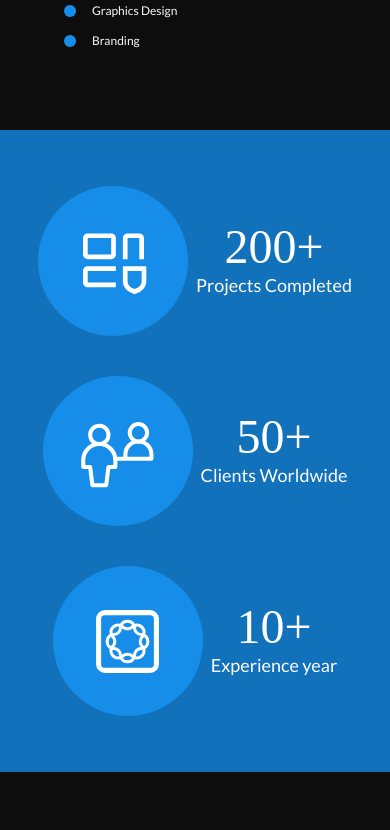
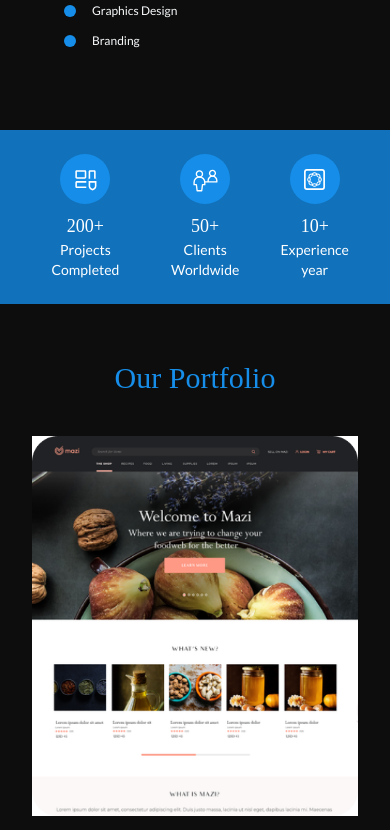
Before and after one commit to NexaPluse/NexaPluse, a React (Vite) app: page / in a window 390 px wide. Shown: the part 2500-3330 px from the top of the page. Built offline with nearby package versions, Linux system fonts and the light colour scheme; a web font is replaced by a local one.

Commit message:
ui fixes

```diff
--- a/src/containers/achievement/index.tsx
+++ b/src/containers/achievement/index.tsx
@@ -4,15 +4,22 @@ import experience from "@/assets/images/experience.svg";
 export default function Achievement() {
   return (
     <section className="w-full bg-secondary" id="achievement">
-      <div className="container py-14 flex flex-col lg:flex-row gap-10 lg:gap-20 items-center justify-center">
+      <div className="container py-6 md:py-14 flex  gap-4 lg:gap-20 items-center justify-center">
         {achievements.map((a, index) => (
-          <div key={index} className="flex items-center gap-2">
-            <div className="w-[150px] h-[150px] rounded-full bg-primary flex justify-center items-center">
-              <img src={a.icon} alt="icon" className="w-[75px] h-[75px]" />
+          <div
+            key={index}
+            className="flex flex-col md:flex-row items-center gap-2"
+          >
+            <div className="w-[50px] h-[50px] md:w-[150px] md:h-[150px] rounded-full bg-primary flex justify-center items-center">
+              <img
+                src={a.icon}
+                alt="icon"
+                className="w-[25px] h-[25px] md:w-[75px] md:h-[75px]"
+              />
             </div>
             <div className="flex flex-col items-center text-white">
-              <h6 className="font-heading text-5xl">{a.value}</h6>
-              <p className="text-lg text-center">{a.title}</p>
+              <h6 className="font-heading text-lg md:text-5xl">{a.value}</h6>
+              <p className="text-sm md:text-lg text-center">{a.title}</p>
             </div>
           </div>
         ))}
--- a/src/containers/consultation/index.tsx
+++ b/src/containers/consultation/index.tsx
@@ -6,17 +6,21 @@ export default function Consultation() {
     <section className="w-full scroll-m-20" id="consultation">
       <div className="bg-secondary">
         <div className="container flex flex-col justify-center gap-6 items-center py-14">
-          <h2 className="text-5xl text-white font-heading">Pricing</h2>
+          <h2 className="text-3xl lg:text-5xl text-white font-heading">
+            Pricing
+          </h2>
           <PricingForm />
         </div>
       </div>
       <div className="container py-32 flex flex-col gap-10 lg:gap-20">
-        <h2 className="text-5xl text-primary font-heading">Contact Us</h2>
+        <h2 className="text-3xl lg:text-5xl text-primary font-heading">
+          Contact Us
+        </h2>
         <div className="flex flex-col lg:flex-row gap-10 lg:gap-20 justify-center max-lg:items-center">
           {consultations.map((consultation, index) => (
             <div
               key={index}
-              className="flex flex-col gap-4 items-center p-8 rounded-xl transition-all duration-300 hover:shadow-box dark:hover:shadow-boxDark w-[300px] h-[300px] text-2xl text-center text-primary"
+              className="flex flex-col gap-4 items-center p-8 rounded-xl transition-all duration-300 hover:shadow-box dark:hover:shadow-boxDark w-full md:w-[300px] md:h-[300px] text-lg md:text-2xl text-center text-primary"
             >
               {consultation.icon}
               <p>{consultation.text}</p>
@@ -31,17 +35,17 @@ export default function Consultation() {
 
 const consultations = [
   {
-    icon: <PhoneIcon className="w-24 h-24" />,
+    icon: <PhoneIcon className="h-12 w-12 md:w-24 md:h-24" />,
     text: "Call us on",
     href: "+2349012345678",
   },
   {
-    icon: <MailIcon className="w-24 h-24" />,
+    icon: <MailIcon className="h-12 w-12 md:w-24 md:h-24" />,
     text: "Send us an Email",
     href: "info@nexapluse.com",
   },
   {
-    icon: <Building2Icon className="w-24 h-24" />,
+    icon: <Building2Icon className="h-12 w-12 md:w-24 md:h-24" />,
     text: "Opening Hours",
     href: "8:00 am - 5:00 pm Mondays - Friday",
   },
--- a/src/containers/hero/index.tsx
+++ b/src/containers/hero/index.tsx
@@ -12,7 +12,7 @@ export default function Hero() {
               Technology
             </span>
           </h1>
-          <h4 className="text-[14px] md:text-[18px] lg:text-[22px] text-foreground">
+          <h4 className="lg:w-3/4 text-[14px] md:text-[18px] lg:text-[22px] text-foreground">
             We design, build and support elegance websites to Upgrade businesses
           </h4>
           <div className="flex sm:hidden max-w-[400px] w-[300px] mx-auto ">
--- a/src/containers/portfolio/index.tsx
+++ b/src/containers/portfolio/index.tsx
@@ -10,7 +10,7 @@ export default function Portfolio() {
       className="container py-14 flex flex-col items-center gap-10 scroll-m-20"
       id="portfolio"
     >
-      <h2 className="text-5xl text-primary font-heading">Our Portfolio</h2>
+      <h2 className="text-3xl lg:text-5xl text-primary font-heading">Our Portfolio</h2>
       <div className="flex flex-col sm:grid sm:grid-cols-2 lg:grid lg:grid-cols-3 gap-20">
         {portfolio.map((p, index) => (
           <div key={index} className="flex flex-col gap-4">
```
